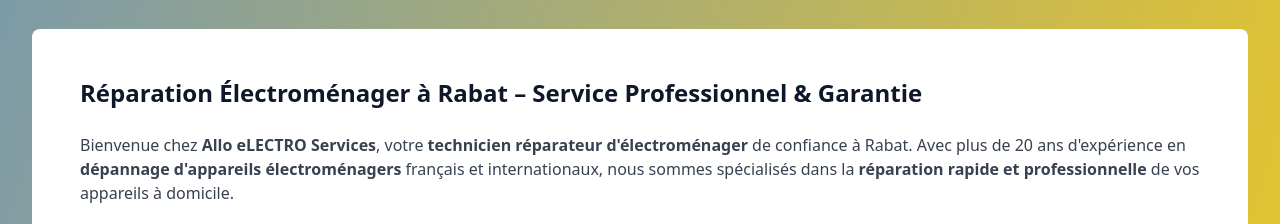
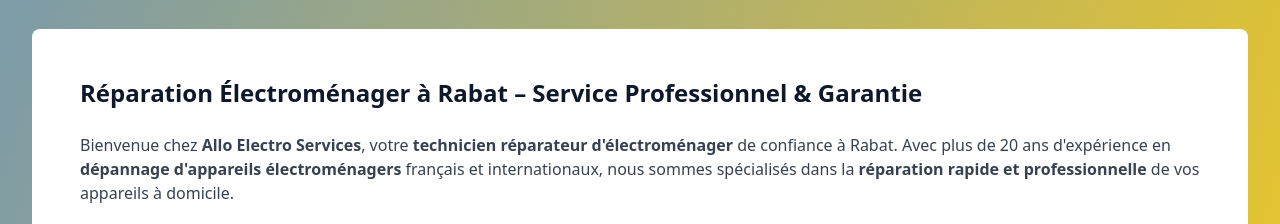
Before and after one commit to alexforc2004/allo-electro-services, a React (Vite) app in the folder client/: page / in a window 1280 px wide. Shown: the part 3340-3564 px from the top of the page. Built offline with nearby package versions, Linux system fonts and the light colour scheme.

Commit message:
Fix typo in company name in Services component

```diff
--- a/client/components/Services.tsx
+++ b/client/components/Services.tsx
@@ -160,7 +160,7 @@
 
           <div className="space-y-4 text-gray-700">
             <p>
-              Bienvenue chez <strong>Allo eLECTRO Services</strong>, votre <strong>technicien
+              Bienvenue chez <strong>Allo Electro  Services</strong>, votre <strong>technicien
               réparateur d'électroménager</strong> de confiance à Rabat. Avec plus de 20
               ans d'expérience en <strong>dépannage d'appareils électroménagers</strong> français
               et internationaux, nous sommes spécialisés dans la <strong>réparation
```
